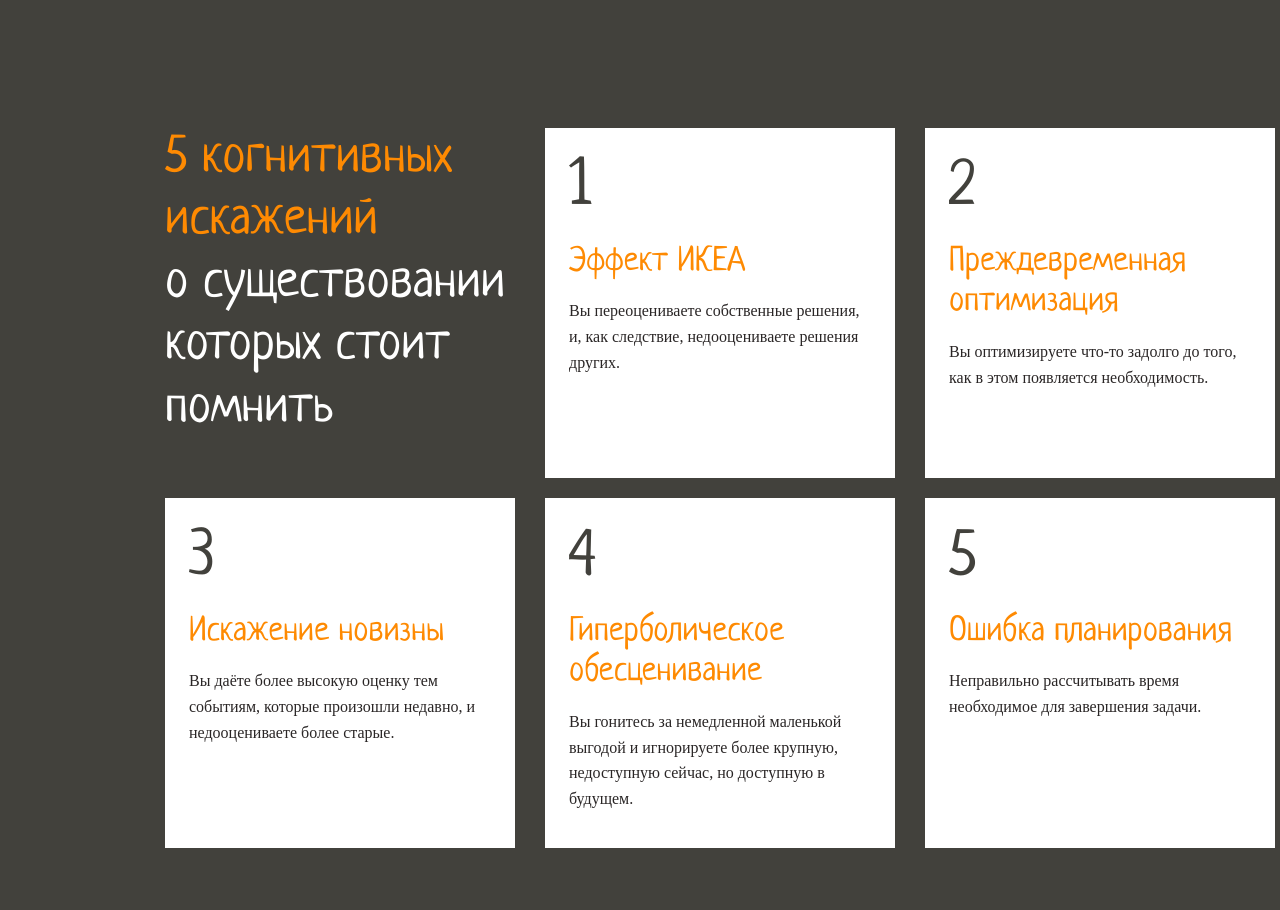
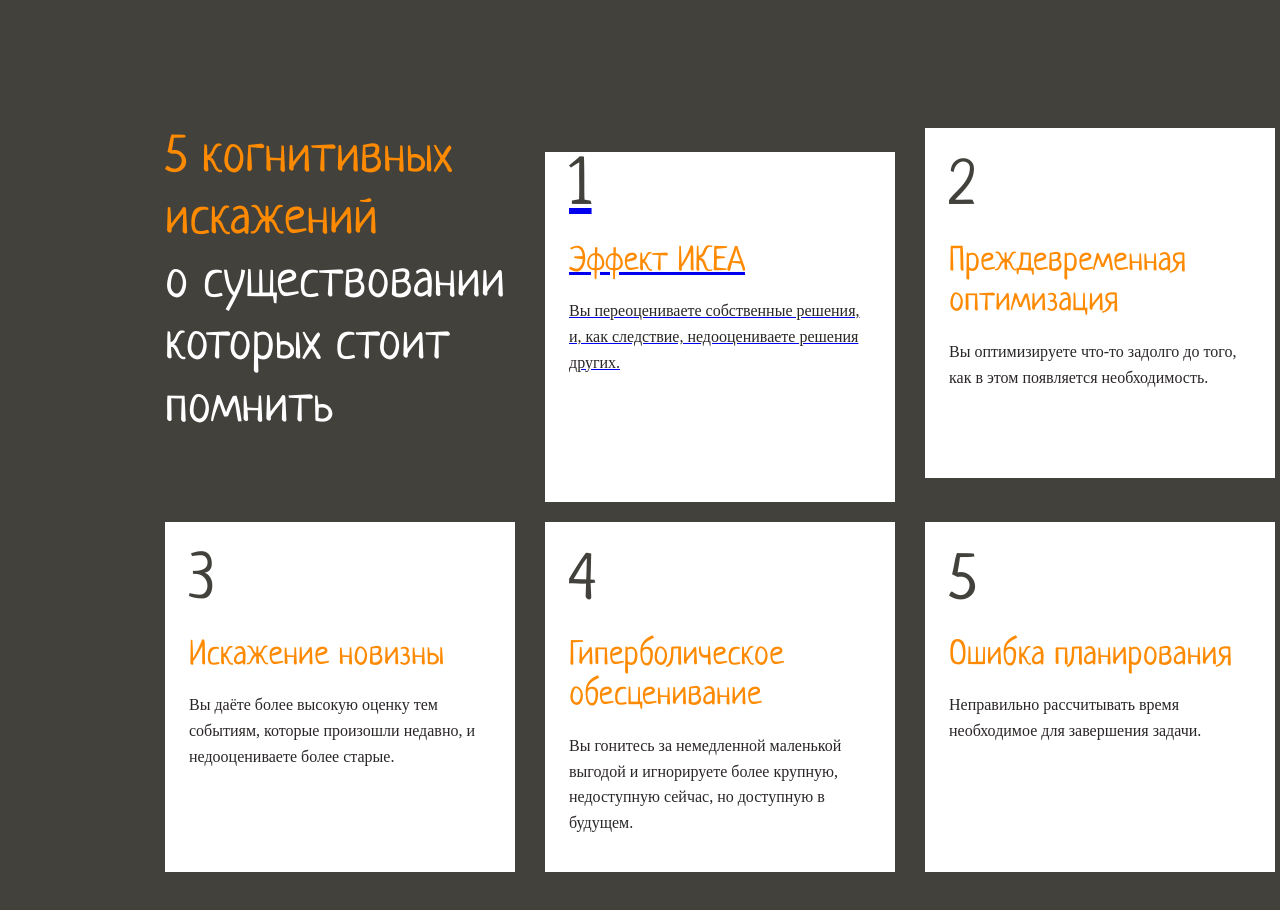
Before and after one commit to Simmy357/hexlet-first-project, a plain HTML site: page index.html in a window 1280 px wide. Shown: the part 1800-2710 px from the top of the page. Drawn offline with Linux system fonts and the light colour scheme; grey boxes are pictures that could not be loaded; a web font is replaced by a local one.

Commit message:
Update index.html a href

```diff
--- a/index.html
+++ b/index.html
@@ -63,6 +63,7 @@
           <p class="text--primary">5 когнитивных искажений</p>
           <p class="text--white">о существовании которых стоит помнить</p>
         </div>
+        <a href="#ikea-effect">
         <div class="navigation-block">
           <p class="navigation-block__number">1</p>
           <h3 class="navigation-block__name">Эффект ИКЕА</h3>
@@ -71,6 +72,7 @@
             недооцениваете решения других.
           </p>
         </div>
+        </a>
         <div class="navigation-block">
           <p class="navigation-block__number">2</p>
           <h3 class="navigation-block__name">Преждевременная оптимизация</h3>
```
